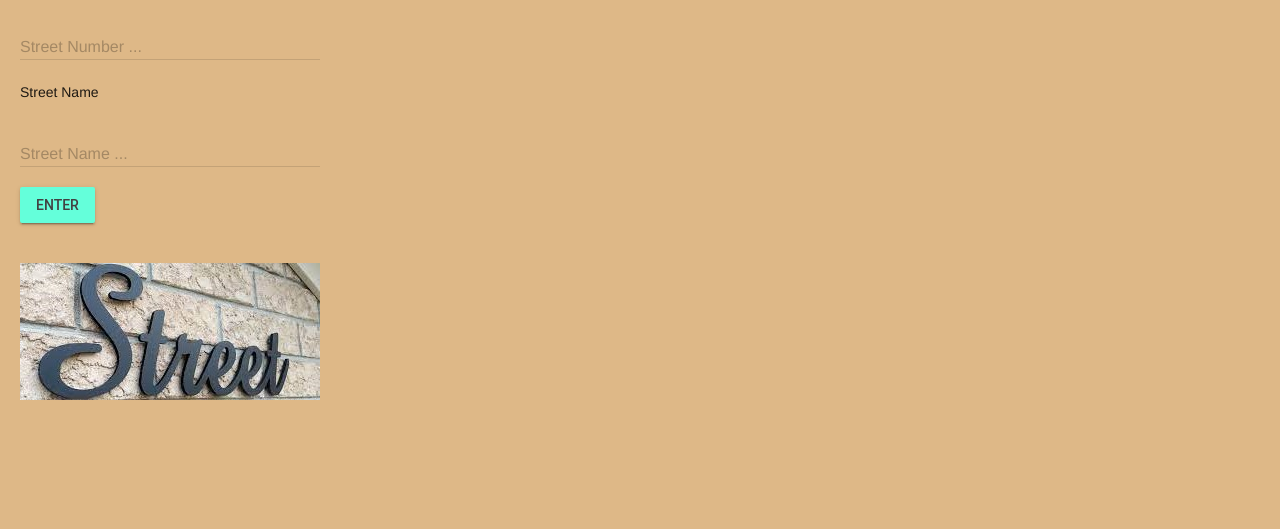
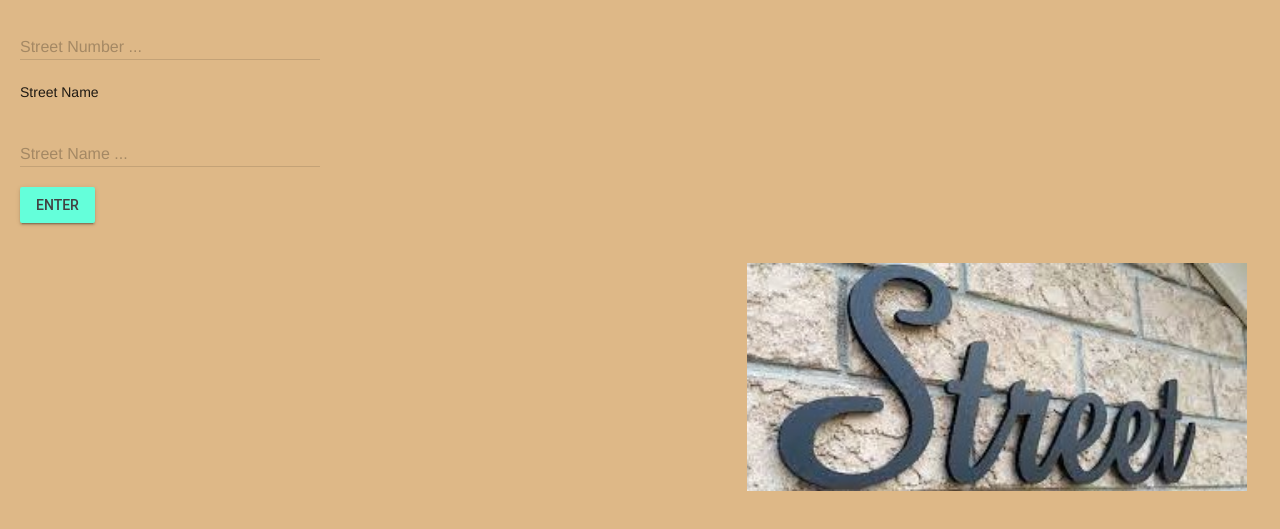
Before and after one commit to MTHS-ICS2O-2-2022/ICSO-Unit-2-03-Lucas-Osmond, a plain HTML site: page index.html in a window 1280 px wide. Shown: the part 199-728 px from the top of the page. Drawn offline with nearby package versions, Linux system fonts and the light colour scheme.

Commit message:
added class for image

```diff
--- a/css/style.css
+++ b/css/style.css
@@ -28,7 +28,7 @@
   font-size: 1.25rem;
 }
 
-.food {
+.street {
   float: right;
   width: 500px;
   height: auto;
--- a/index.html
+++ b/index.html
@@ -19,7 +19,7 @@
       href="https://code.getmdl.io/1.3.0/material.blue_grey-teal.min.css"
     />
     <link rel="stylesheet" href="./css/style.css" />
-    <title>User Input, with a JS</title>
+    <title>Street Input, with a JS</title>
   </head>
   <body>
     <script defer src="https://code.getmdl.io/1.3.0/material.min.js"></script>
@@ -71,7 +71,7 @@
         <div id="user-info">
           <div id="address"></div>
         </div>
-        <img src="./images/street.jpg" />
+        <img src="./images/street.jpg" class="street" />
       </main>
     </div>
   </body>
```
